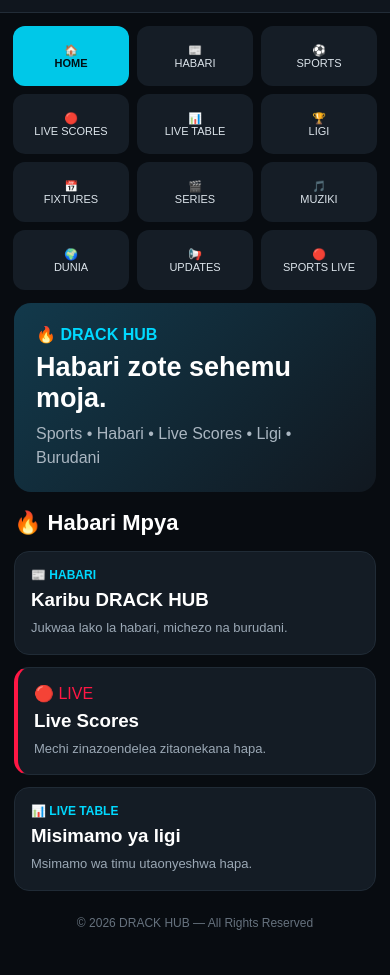
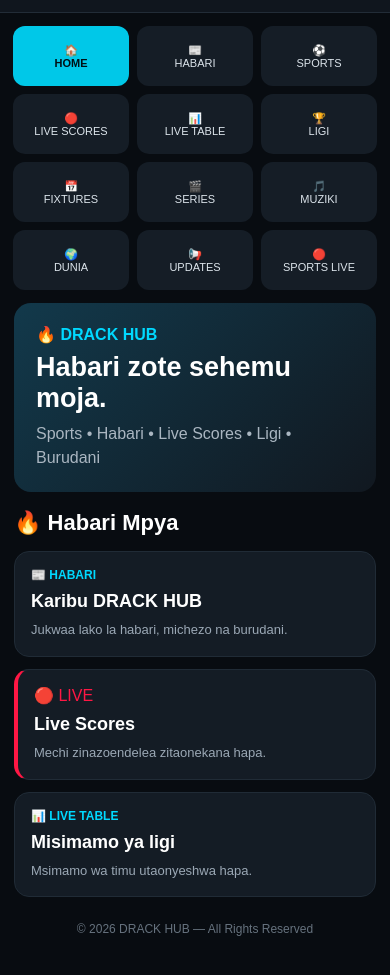
Before and after one commit to salumus287-sudo/---, a website: page public/index.html in a window 390 px wide. Shown: the part 103-1078 px from the top of the page. Drawn offline with Linux system fonts and the light colour scheme; no server answers.

Commit message:
Fix news full width mobile layout

```diff
--- a/public/index.html
+++ b/public/index.html
@@ -107,8 +107,37 @@
 }
 
 .cards{
-display:grid;
+display:flex;
+flex-direction:column;
+width:100%;
 gap:12px;
+margin:0;
+padding:0;
+}
+
+.card{
+width:100%;
+max-width:none;
+min-width:0;
+background:#141c25;
+border:1px solid #202b36;
+border-radius:12px;
+padding:16px;
+overflow:hidden;
+}
+
+.card h3{
+margin:7px 0;
+font-size:18px;
+line-height:1.35;
+word-break:break-word;
+}
+
+.card p{
+color:#9ba8b5;
+font-size:14px;
+line-height:1.55;
+word-break:break-word;
 }
 
 .card{
```
